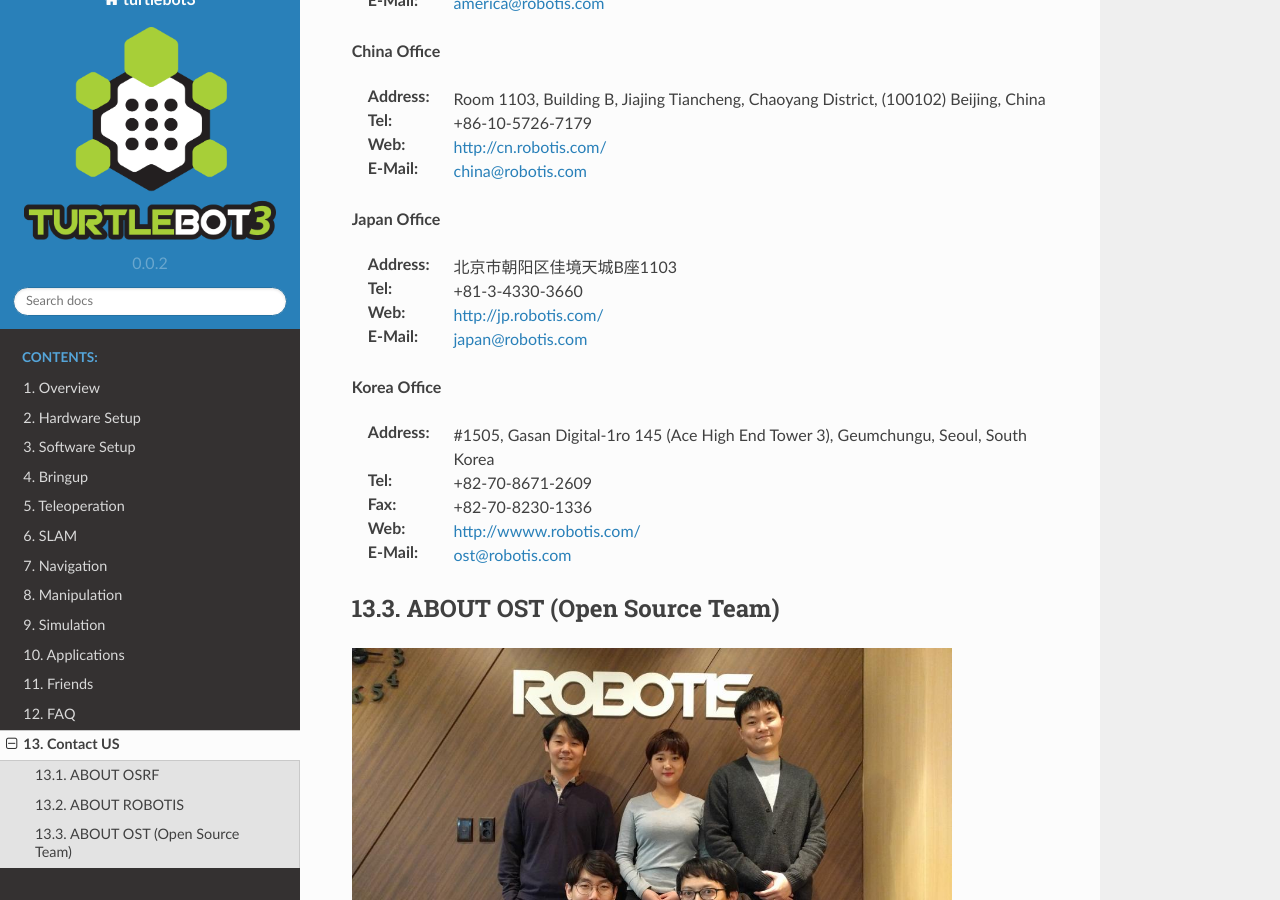
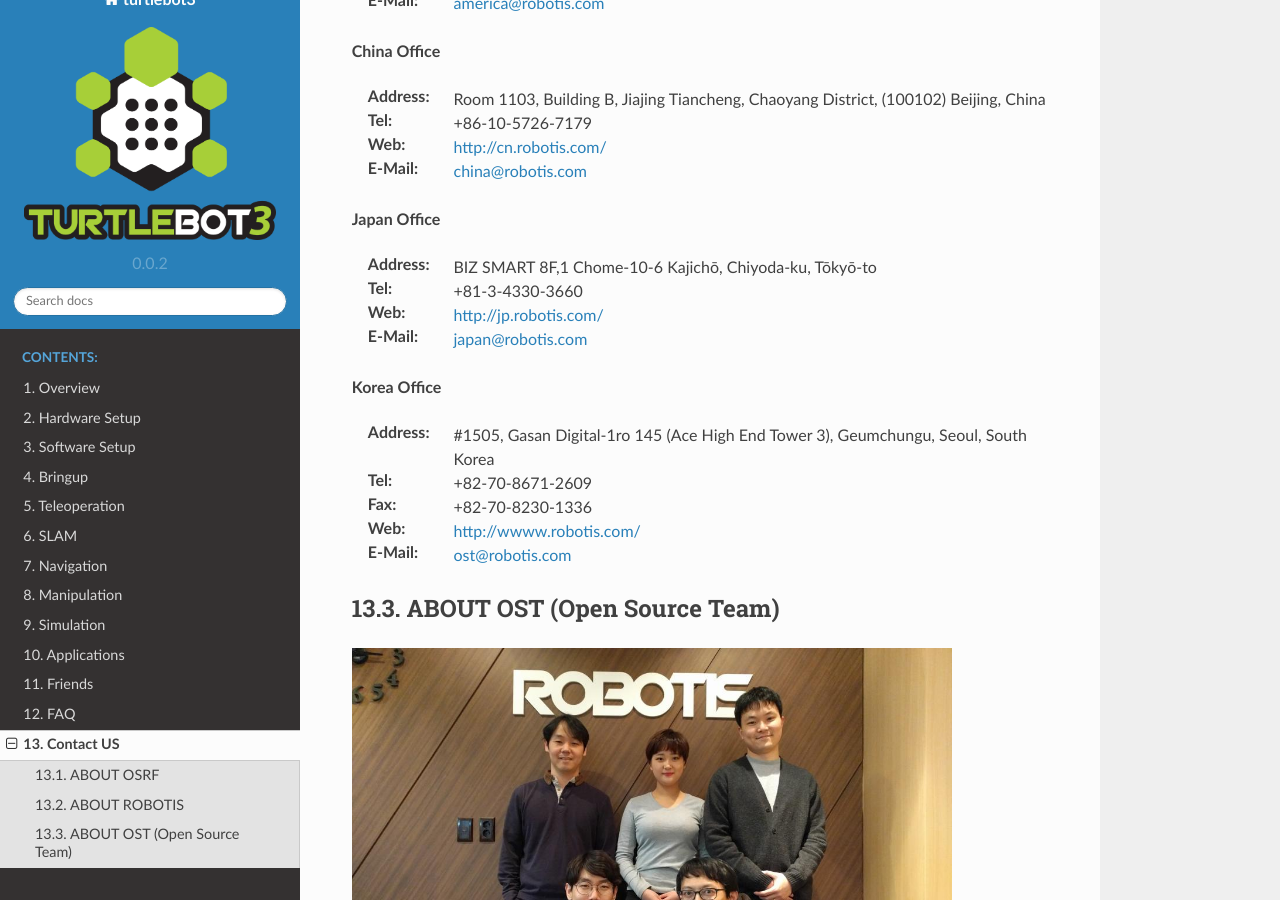
Before and after one commit to shivharis/turtlebot3_wiki, a Sphinx documentation site: the page built from docs/source/contact.rst, in a window 1280 px wide and 900 px high, scrolled down 1025 px. Built offline with Sphinx 7.4.7 and the Read the Docs theme 2.0.0, drawn with Linux system fonts in a browser that asks for light colours.

Commit message:
modified the japan office addr.

```diff
--- a/docs/source/contact.rst
+++ b/docs/source/contact.rst
@@ -41,7 +41,7 @@
 
 **Japan Office**
 
-:Address: 北京市朝阳区佳境天城B座1103
+:Address: BIZ SMART 8F,1 Chome-10-6 Kajichō, Chiyoda-ku, Tōkyō-to
 :Tel: +81-3-4330-3660
 :Web: http://jp.robotis.com/
 :E-Mail: japan@robotis.com
```
